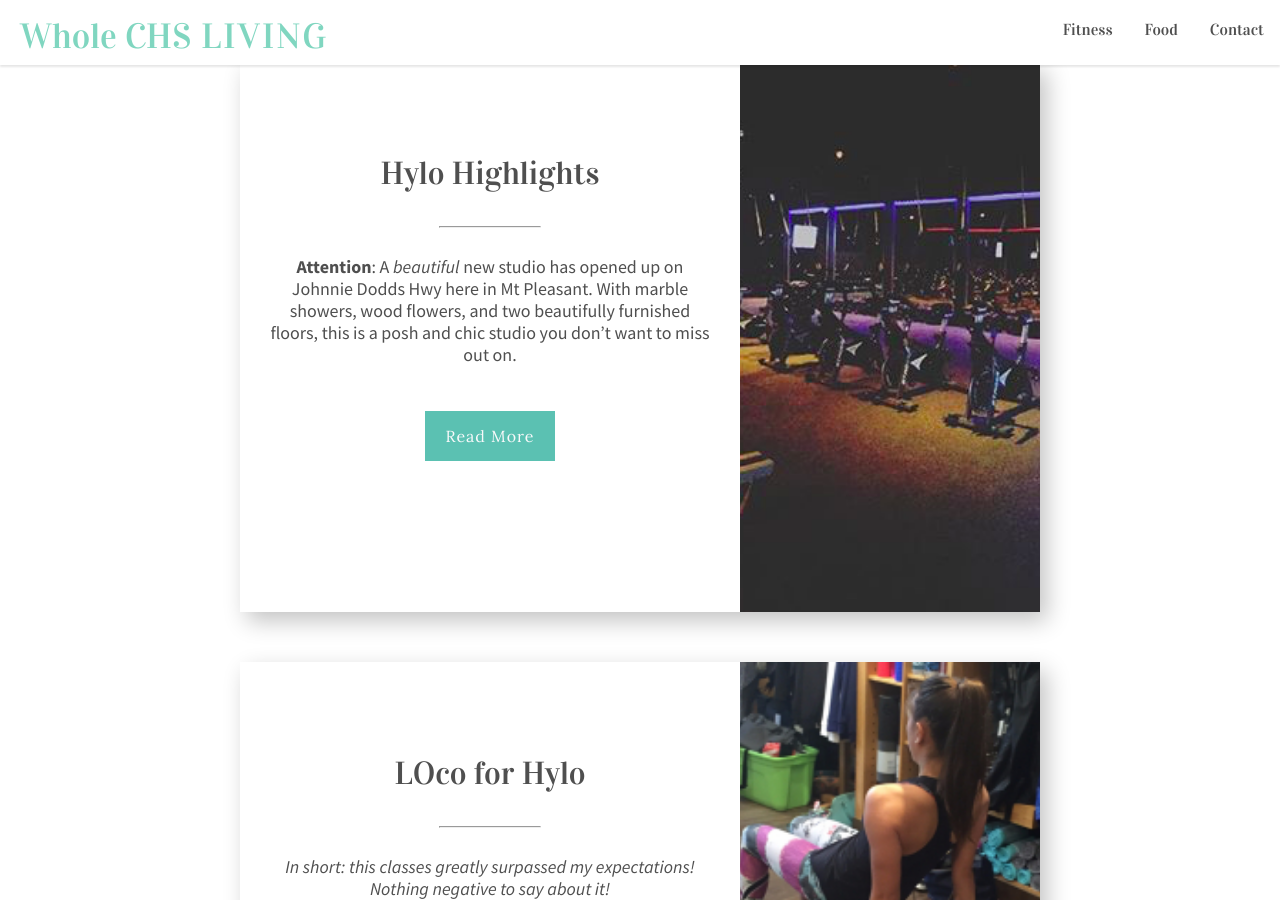
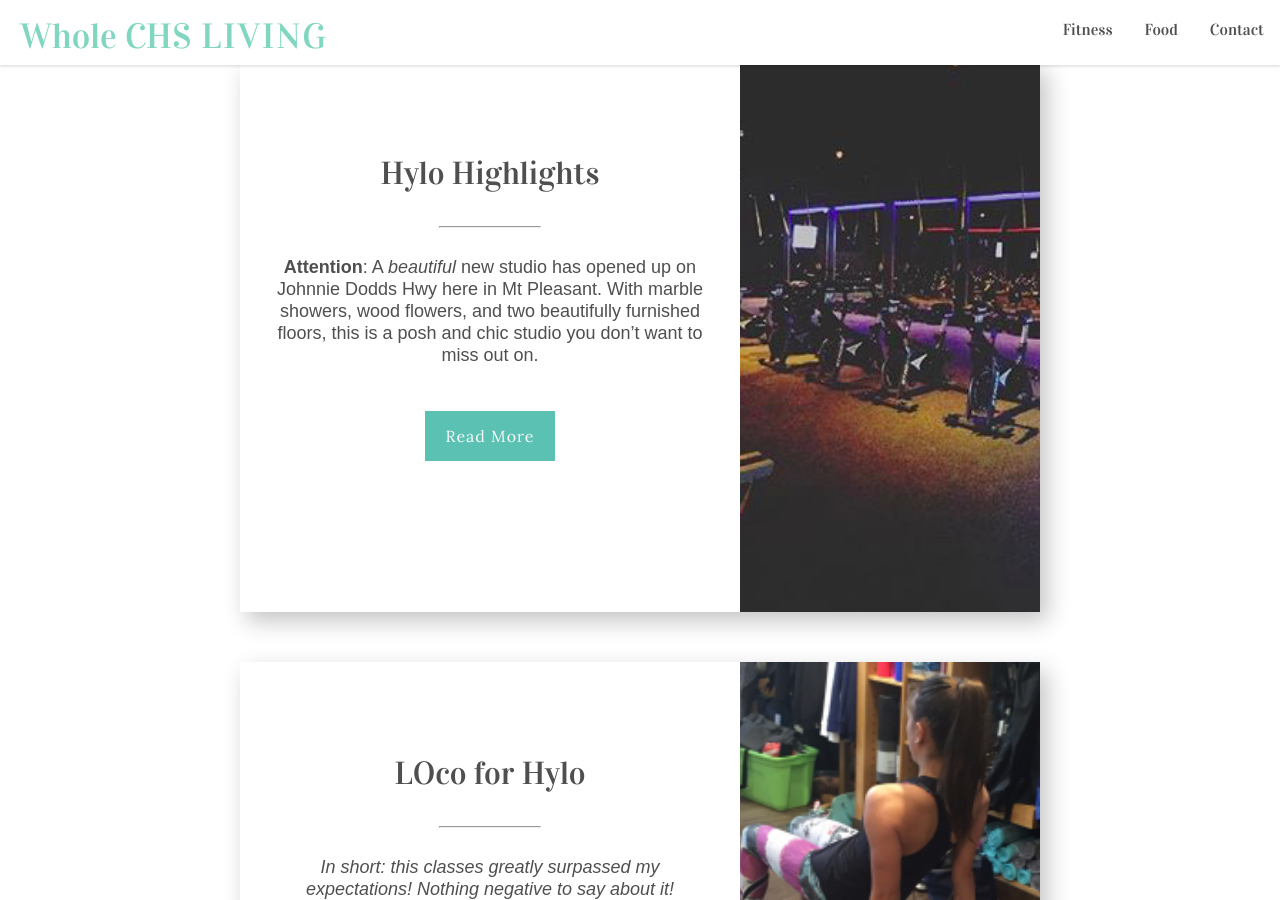
Before and after one commit to dmarooney1105/wholechsliving, a Jekyll site: the page built from index.md, in a window 1280 px wide and 900 px high, scrolled down 654 px. Built offline with Jekyll 4.4.1, drawn with Linux system fonts in a browser that asks for light colours; nearby versions of some CDN libraries; some web fonts are replaced.

Commit message:
Updated '_layouts/default.html' via CloudCannon

```diff
--- a/_layouts/default.html
+++ b/_layouts/default.html
@@ -8,7 +8,6 @@
     <link rel="stylesheet" href="/images/icons/webfont/webfont.css">
     <link href="https://fonts.googleapis.com/css?family=Lora|Vidaloka" rel="stylesheet">
     <link rel="stylesheet" href="/images/icons/icon-font/styles.css">
-    <link href="https://fonts.googleapis.com/css?family=Raleway:300,300i,400,400i,500,500i|Source+Sans+Pro:300,300i,400,400i,600,600i,700,700i|Source+Serif+Pro:400,600,700|Roboto+Condensed:300,400" rel="stylesheet">
     <link href="https://fonts.googleapis.com/css?family=Lora" rel="stylesheet">
     <script src="https://use.fontawesome.com/d0b9800874.js"></script>
     <link rel="apple-touch-icon" sizes="180x180" href="/images/favicons/apple-touch-icon.png">
```
